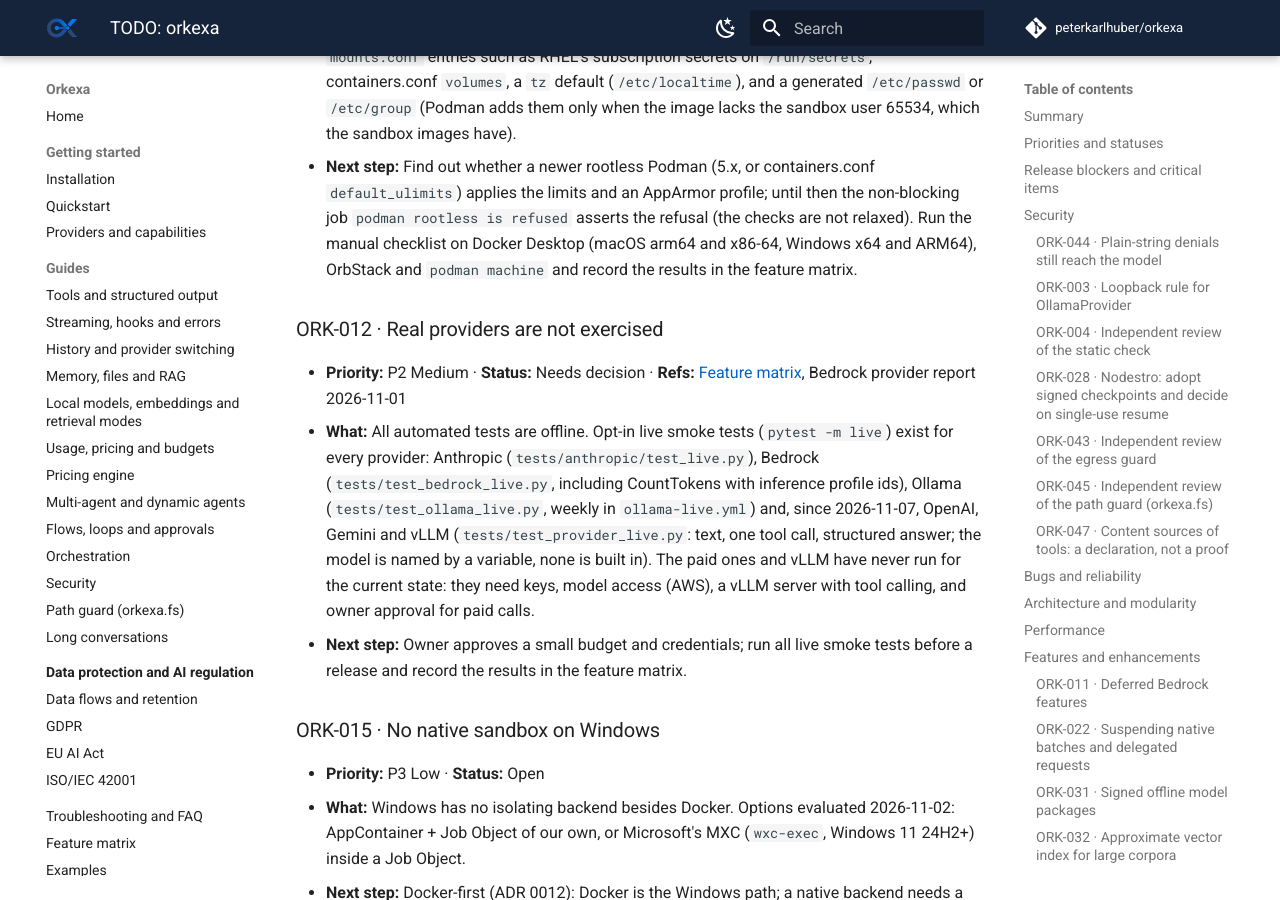
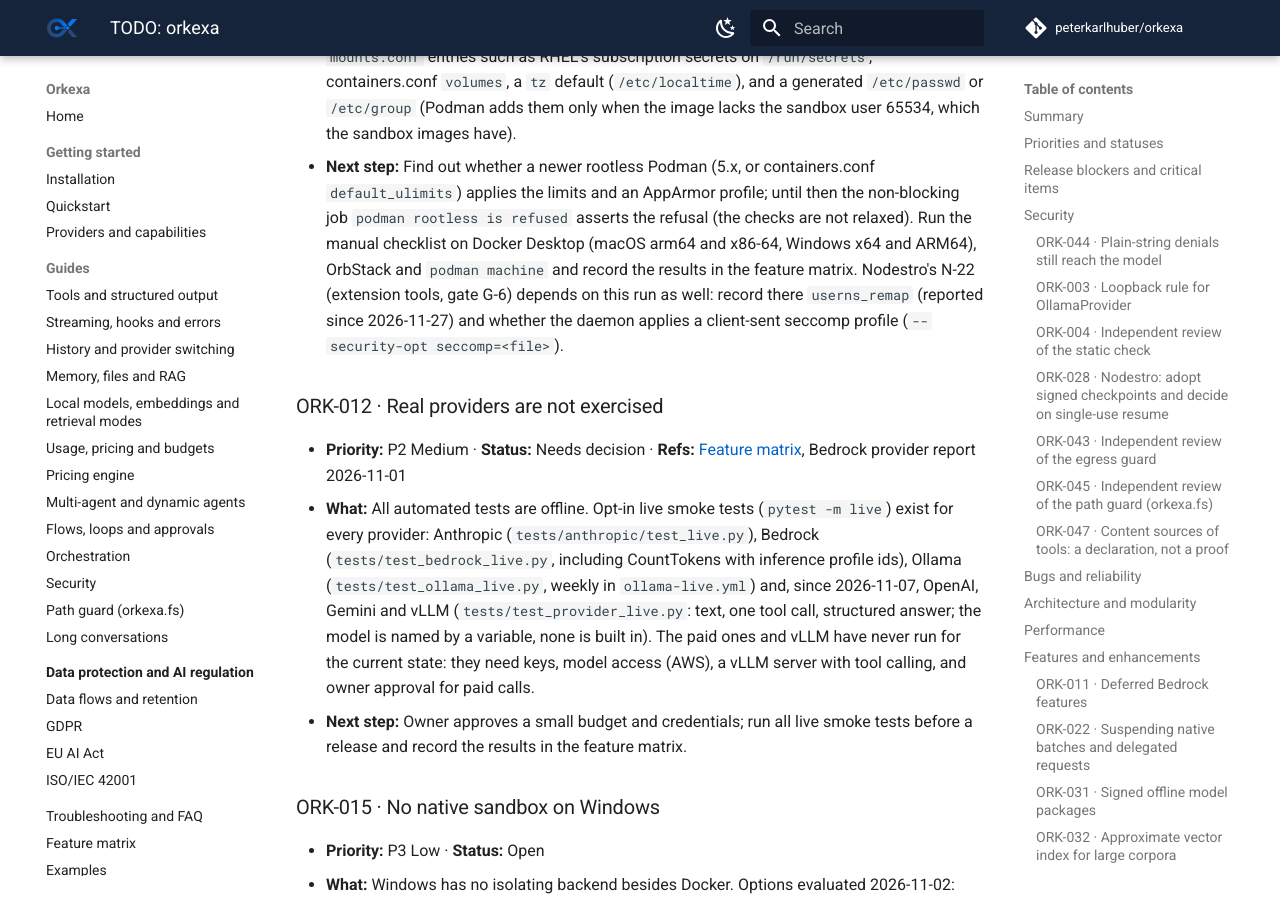
Before and after one commit to peterkarlhuber/orkexa, an MkDocs documentation site: the page built from docs/TODO.md, in a window 1280 px wide and 900 px high, scrolled down 8935 px. Built offline with MkDocs 1.6.1 and Material for MkDocs 9.7.7, drawn with Linux system fonts in a browser that asks for light colours; comment, search, counter and statistics services are not loaded.

Commit message:
ORK-024: note the N-22 needs for the manual Docker Desktop run
Co-Authored-By: Claude Opus 5.5 <noreply@anthropic.com>
Claude-Session: https://claude.ai/code/session_011tY7TDVwzc6NjKDiD7c4rd

```diff
--- a/docs/TODO.md
+++ b/docs/TODO.md
@@ -280,6 +280,8 @@ of `test_the_old_import_paths_pass_mypy_strict` (9 s).
   limits and an AppArmor profile; until then the non-blocking job `podman rootless is refused` asserts the refusal
   (the checks are not relaxed). Run the manual checklist on Docker Desktop (macOS arm64 and x86-64, Windows x64 and ARM64), OrbStack and `podman machine`
   and record the results in the feature matrix.
+  Nodestro's N-22 (extension tools, gate G-6) depends on this run as well: record there `userns_remap` (reported
+  since 2026-11-27) and whether the daemon applies a client-sent seccomp profile (`--security-opt seccomp=<file>`).
 
 ### ORK-012 · Real providers are not exercised
 
```
